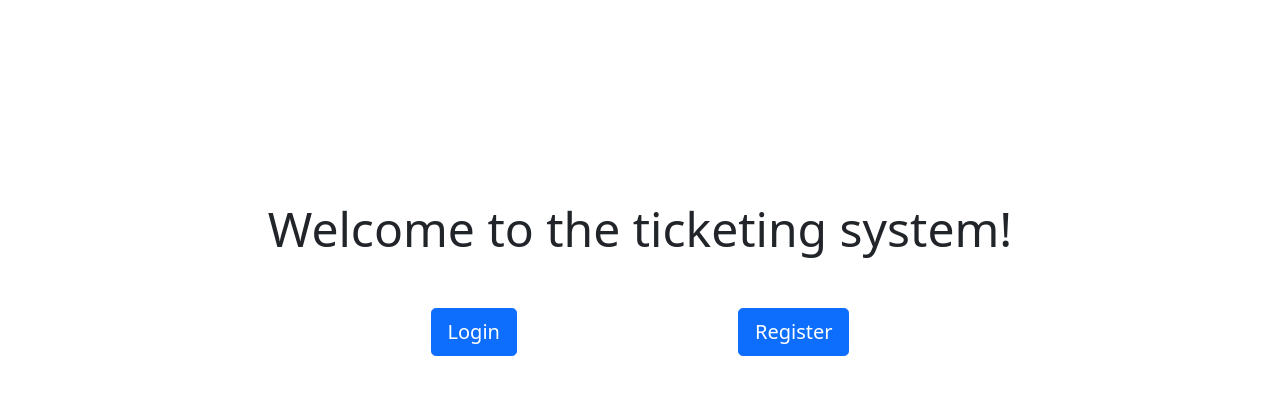
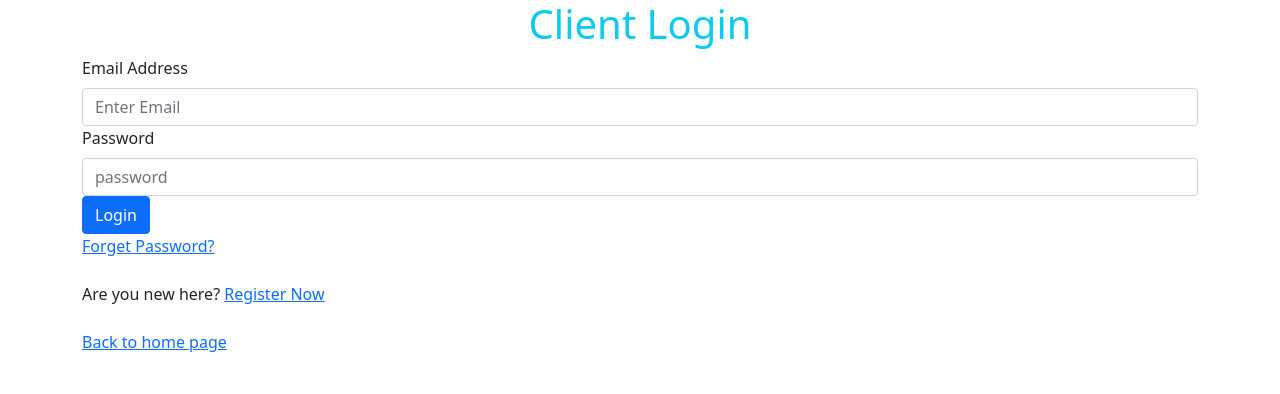
Before and after one commit to thuandang712/blue_ocean, a React (Create React App) app in the folder client/: page /login in a window 1280 px wide. Shown: the top 394 px of the page. Built offline with nearby package versions, Linux system fonts and the light colour scheme.

Commit message:
thuandang add login page ui and css

```diff
--- a/client/src/App.css
+++ b/client/src/App.css
@@ -1,38 +1,5 @@
-.App {
-  text-align: center;
+* {
+  margin: 0;
+  padding: 0;
+  box-sizing: border-box;
 }
-
-.App-logo {
-  height: 40vmin;
-  pointer-events: none;
-}
-
-@media (prefers-reduced-motion: no-preference) {
-  .App-logo {
-    animation: App-logo-spin infinite 20s linear;
-  }
-}
-
-.App-header {
-  background-color: #282c34;
-  min-height: 100vh;
-  display: flex;
-  flex-direction: column;
-  align-items: center;
-  justify-content: center;
-  font-size: calc(10px + 2vmin);
-  color: white;
-}
-
-.App-link {
-  color: #61dafb;
-}
-
-@keyframes App-logo-spin {
-  from {
-    transform: rotate(0deg);
-  }
-  to {
-    transform: rotate(360deg);
-  }
-}
--- a/client/src/App.js
+++ b/client/src/App.js
@@ -1,13 +1,23 @@
 import React from 'react';
+import { BrowserRouter as Router, Route } from "react-router-dom";
+
 import './App.css';
-
+import Login from './components/Login';
 import Entry from './pages/Entry'
 
 function App() {
   return (
     <div className="App">
-      <Entry />
+      <Router>
+        <Route exact path='/'>
+          <Entry />
+        </Route>
+        <Route exact path='/login'>
+          <Login />
+        </Route>
+      </Router>
     </div>
+
   );
 }
 
--- /dev/null
+++ b/client/src/components/Login.js
@@ -0,0 +1,59 @@
+import React from 'react'
+import { Container, Row, Col, Form, Button } from 'react-bootstrap'
+
+const Login = () => {
+    return (
+        <Container>
+            <Row>
+                <Col>
+                    <h1 className="text-info text-center">Client Login</h1>
+                    <Form autoComplete="off" >
+                        <Form.Group>
+                            <Form.Label>Email Address</Form.Label>
+                            <Form.Control
+                                type="email"
+                                name="email"
+                                // value={email}
+                                // onChange={handleOnChange}
+                                placeholder="Enter Email"
+                                required
+                            />
+                        </Form.Group>
+                        <Form.Group>
+                            <Form.Label>Password</Form.Label>
+                            <Form.Control
+                                type="password"
+                                name="password"
+                                // onChange={handleOnChange}
+                                // value={password}
+                                placeholder="password"
+                                required
+                            />
+                        </Form.Group>
+
+                        <Button type="submit">Login</Button>
+                    </Form>
+                </Col>
+            </Row>
+
+            <Row>
+                <Col>
+                    <a href="/password-reset">Forget Password?</a>
+                </Col>
+            </Row>
+            <Row className="py-4">
+                <Col>
+                    Are you new here? <a href="/register">Register Now</a>
+                </Col>
+            </Row>
+
+            <Row>
+                <Col>
+                    <a href="/">Back to home page</a>
+                </Col>
+            </Row>
+        </Container>
+    )
+}
+
+export default Login
--- a/client/src/pages/Entry.js
+++ b/client/src/pages/Entry.js
@@ -7,8 +7,8 @@ const Entry = () => {
         <div className='entry-page'>
             <h1 className='title'>Welcome to the ticketing system!</h1>
             <div className='btn-container'>
-                <Button className='login-btn' size='lg'>Login</Button>
-                <Button className='register-btn' size='lg'>Register</Button>
+                <Button href='/login' className='login-btn' size='lg'>Login</Button>
+                <Button href='/register' className='register-btn' size='lg'>Register</Button>
             </div>
         </div>
     )
--- a/client/src/pages/entry.css
+++ b/client/src/pages/entry.css
@@ -4,6 +4,7 @@
 
 .title {
     margin-top: 200px;
+    text-align: center;
     font-size: 3rem;
 }
 
```
Also changed, not shown: 1 other file (tests, documents, lock files or other folders).
